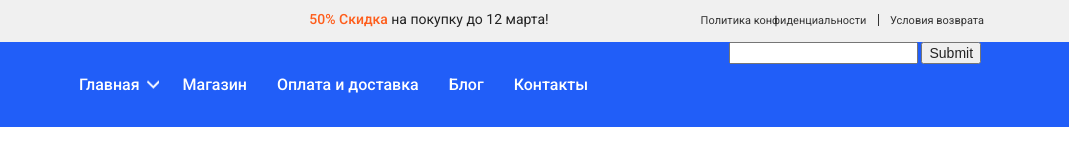
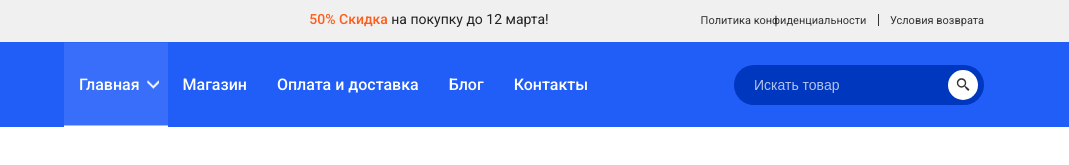
Before and after one commit to prostoAE/electronic-site, a website: page src/index.html in a window 1280 px wide. Shown: the part 83-248 px from the top of the page, 211-1280 px from the left. Drawn offline with nearby package versions, Linux system fonts and the light colour scheme; files that its build step writes are made by us from their sources; a web font is replaced by a local one.

Commit message:
top nav + search form ready

```diff
--- a/src/assets/sass/layout/_header.scss
+++ b/src/assets/sass/layout/_header.scss
@@ -229,8 +229,9 @@
 
         .sub-menu {
             position: absolute;
-            top: 90px;
-            left: 15px;
+            top: 100px;
+            left: 0px;
+            z-index: 1;
             padding: 25px 0;
             visibility: hidden;
             opacity: 0;
@@ -271,6 +272,17 @@
 
             &.active {
 
+                &::after {
+                    content: '';
+                    position: absolute;
+                    top: 0;
+                    left: 0;
+                    transform: translateY(-32.5px);
+                    height: 85px;
+                    width: 100%;
+                    background: rgba(255, 255, 255, 0.10);
+                    border-bottom: 2px solid $white;
+                }
             }
 
             &.has-children > a {
@@ -314,3 +326,42 @@
         }
     }
 }
+
+.header-search {
+    .search-form {
+        position: relative;
+        min-height: 85px;
+        display: flex;
+        justify-content: flex-end;
+        align-items: center;
+
+        input[type="text"] {
+            width: 250px;
+            height: 40px;
+            background: $primary-dark;
+            border-radius: 20px;
+            border: none;
+            outline: none;
+            color: $white;
+            padding: 10px 20px;
+
+            &::placeholder {
+                color: $white;
+                opacity: .7;
+            }
+        }
+
+        input[type="submit"] {
+            position: absolute;
+            top: 50%;
+            right: 0;
+            transform: translate(-20%, -50%);
+            width: 30px;
+            height: 30px;
+            background: $white url('../img/icons/search-icon.svg') center no-repeat;
+            border-radius: 100%;
+            border: none;
+            outline: none;
+        }
+    }
+}
--- a/src/index.html
+++ b/src/index.html
@@ -1,5 +1,6 @@
 <!doctype html>
 <html lang="ru">
+
 <head>
     <!-- Required meta tags -->
     <meta charset="utf-8">
@@ -16,6 +17,7 @@
     <!--Custom css-->
     <link rel="stylesheet" href="./assets/css/main.min.css">
 </head>
+
 <body>
 
     <!--Header-->
@@ -42,7 +44,8 @@
                         <!--lanquages-->
                         <div class="lanquages">
                             <div class="current-lanquage">
-                            <img class="lanquages__icon" src="./assets/img/icons/rus-flag-icon.png" alt="флаг росии">
+                                <img class="lanquages__icon" src="./assets/img/icons/rus-flag-icon.png"
+                                    alt="флаг росии">
                                 <span class="lanquages__title">Рус</span>
                             </div>
                             <ul class="lanquages__list">
@@ -78,7 +81,8 @@
                                 <div class="cart">
                                     <a href="#" class="cart__link">
                                         <span class="cart__count">10</span>
-                                    <img src="./assets/img/icons/cart-icon.svg" alt="Иконка корзины" class="cart__icon">
+                                        <img src="./assets/img/icons/cart-icon.svg" alt="Иконка корзины"
+                                            class="cart__icon">
                                         <p class="cart__title">Корзина</p>
                                     </a>
                                 </div>
@@ -151,8 +155,8 @@
                     <div class="col-lg-3">
                         <div class="header-search">
                             <form class="search-form">
-                            <input type="text" name="searchProduct">
-                            <input type="submit">
+                                <input type="text" name="searchProduct" placeholder="Искать товар">
+                                <input type="submit" value="">
                             </form>
                         </div>
                     </div>
@@ -168,4 +172,5 @@
     <!--Custom JS-->
     <script src="./assets/js/main.min.js"></script>
 </body>
+
 </html>
```
Also changed, not shown: dist/assets/css/main.css, dist/assets/css/main.min.css, dist/assets/img/icons/search-icon.svg (added), dist/index.html, src/assets/img/icons/search-icon.svg (added). Lines whose indentation alone changed are shown as unchanged.
